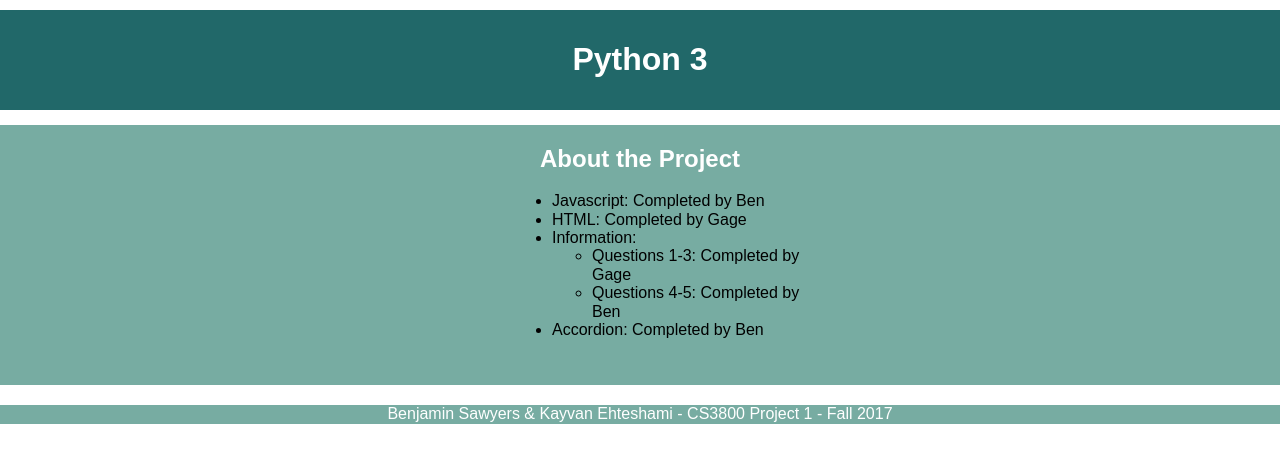
After one commit to TremblingOdin/CS3800_project1, a PHP site: page /about.php in a window 1280 px wide. The commit adds this page. Shown: the top 463 px of the page. Run offline with PHP 8.4, Linux system fonts and the light colour scheme.

Commit message:
initialization, added main and about pages and intial code

```diff
--- /dev/null
+++ b/about.php
@@ -0,0 +1,44 @@
+<!DOCTYPE html>
+<html lang="en">
+    <head>
+        <title> About the Project </title>
+        <meta charset="utf-8">
+        <meta name="viewport" content="width=device-width, initial-scale=1">
+        <meta name="description" content="brief description of the page">
+        <link rel="shortcut icon" href="images/favicon.jpg">
+        <link rel="stylesheet" href="css/normalize.css">
+        <link rel="stylesheet" href="css/main.css">
+    </head>
+    <body>
+        <div id="page2">
+            <?php
+            echo "<header><a href='index.php'><h1>Python 3</a></h1></header>";
+            ?>
+
+
+            <main>
+                <h2>About the Project</h2>
+                <section>
+                    <ul>
+                        <li>Javascript: Completed by Ben</li>
+                        <li>HTML: Completed by Gage</li>
+                        <li>Information:
+                            <ul>
+                                <li>Questions 1-3: Completed by Gage</li>
+                                <li>Questions 4-5: Completed by Ben</li>
+                            </ul>
+                        </li>
+                        <li>Accordion: Completed by Ben</li>
+                    </ul>
+                </section>
+
+            </main>
+        </div>
+
+
+        <?php
+        echo "<footer> Benjamin Sawyers & Kayvan Ehteshami - CS3800 Project 1 - Fall 2017 </footer>";
+        ?>
+    </body>
+
+</html>
--- /dev/null
+++ b/css/main.css
@@ -0,0 +1,159 @@
+/*********************************************
+ header items
+ ********************************************/
+
+header {
+
+  text-align: center;
+  background-color: #216869;
+  padding-top: 10px;
+  padding-bottom: 10px;
+  margin-bottom: 0;
+  margin-top: 10px;
+  color: white;
+
+}
+
+footer {
+
+  text-align: center;
+  margin-bottom: 25px;
+  justify-content: center;
+
+}
+
+footer {
+
+  background-color: #77aca2;
+  text-align: center;
+  clear: both;
+  color: white;
+
+}
+
+input {
+  float: right;
+  display: inline;
+  margin-bottom: 5px;
+}
+
+header a, header a:visited {
+
+  color:white;
+  text-decoration: none;
+
+}
+
+header a:hover {
+
+  color: gray;
+
+}
+
+nav a, nav a:visited {
+
+  color: white;
+  text-decoration: none;
+
+}
+
+nav a:hover {
+
+  color: gray;
+
+}
+
+nav {
+
+  background-color: #77aca2;
+  text-align: center;
+  justify-content: center;
+  align-items: center;
+  margin-top: 0;
+  margin-bottom: 10px;
+
+}
+
+nav li {
+
+  list-style-type: none;
+  display: inline-block;
+  padding-right:15px;
+  font-size: 150%;
+  text-align: center;
+  justify-content: center;
+  vertical-align: middle;
+  margin-top: 0;
+  padding-top: 12px;
+  padding-right: 30px;
+  padding-bottom: 12px;
+  height: 30px;
+
+}
+
+main {
+
+  width: 90%;
+  margin-left: auto;
+  margin-right: auto;
+  margin-bottom: 20px;
+  margin-top: 20px;
+  padding-top: 10px;
+  padding-bottom: 30px;
+  height: 100%;
+  text-align: center;
+  background-color: #77aca2;
+
+}
+
+#page2 main {
+  margin-top: 15px;
+  width: 100%;
+  margin-left: auto;
+  margin-right: auto;
+  float: left;
+  display: inline-block;
+  height: 100%;
+  text-align: center;
+  background-color: #77aca2;
+}
+
+#page2 li {
+
+	justify-content: center;
+	text-align: left;
+
+}
+
+#page2 section {
+
+	margin-left: auto;
+	margin-right: auto;
+	justify-content: center;
+	margin-left: 40%;
+	margin-right: 35%;
+
+}
+
+main h2 {
+
+  margin-top: 10px;
+  margin-left: 20px;
+  margin-right: 20px;
+  color: white;
+
+}
+
+main p {
+
+  padding-right: 10px;
+  padding-left: 10px;
+  margin-right: 10px;
+  margin-left: 10px;
+  margin-bottom: 10px;
+  font-size: 1.6em;
+  border-bottom: 2px solid white;
+  border-top: 2px solid white;
+  text-align: left;
+
+}
```
Also changed, not shown: css/example.css (added, +71 -0 lines), css/jsstyle.css (added, +62 -0 lines), index.php (+53 -3 lines), css/normalize.css (added), images/Favicon.jpg (added), images/top_image.png (added).
